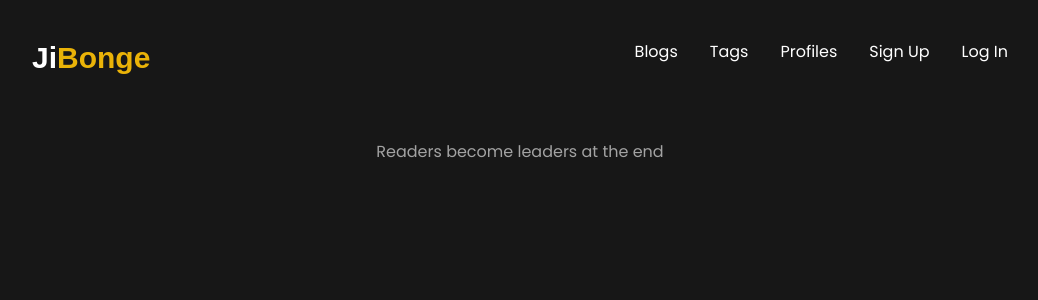
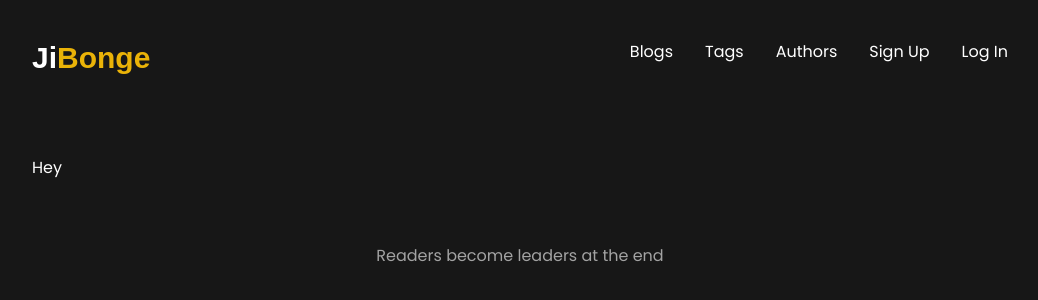
Before and after one commit to Mokowz/Jibonge-App, a Vue app in the folder frontend/app/: page /new/blog in a window 1280 px wide. Shown: the top 300 px of the page, without its empty margins (120-1158 px from the left). Built offline with nearby package versions, Linux system fonts and the light colour scheme; a web font is replaced by a local one.

Commit message:
Add link to new blogs

```diff
--- a/frontend/app/src/components/Navbar.vue
+++ b/frontend/app/src/components/Navbar.vue
@@ -10,7 +10,7 @@
         <div class="hidden md:flex space-x-8">
             <router-link class="" to="/blogs">Blogs</router-link>
             <router-link class="" to="/tags">Tags</router-link>
-            <router-link class="" to="/">Profiles</router-link>
+            <router-link class="" to="/">Authors</router-link>
 
             <!-- Buttons -->
             <div class="flex space-x-8" v-if="loggedInStatus()">
--- a/frontend/app/src/router/index.js
+++ b/frontend/app/src/router/index.js
@@ -31,7 +31,12 @@ const routes = [
     path: '/tags',
     name: 'tags',
     component: () => import('../views/Tags/Tags.vue')
-  }
+  },
+  {
+    path: '/new/blog',
+    name: 'newBlog',
+    component: () => import('../views/Blogs/NewBlog.vue')
+  },
 ]
 
 const router = createRouter({
--- a/frontend/app/src/views/Blogs/Blogs.vue
+++ b/frontend/app/src/views/Blogs/Blogs.vue
@@ -1,11 +1,25 @@
 <template>
     <!-- Flex Container -->
-    <div class="flex flex-col text-white container mx-auto p-10">
-      <!-- Heading -->
-      <div class="flex flex-col space-y-3 border-b border-slate-500 pb-6">
-        <h1 class="font-bold text-5xl">All Posts</h1>
-        <input type="search" v-model="searchInput" class=" rounded-md px-4 py-2 max-w-sm bg-darkGrey/15" placeholder="Search blogs" @input="searchBlogs">
+    <div class="flex flex-col text-white container mx-auto p-10 md:py-10 md:px-0">
+      <!-- Heading and Add Button -->
+      <div class="flex justify-between items-center w-full border-b border-slate-500 pb-6">
+        <!-- Heading -->
+        <div class="flex flex-col space-y-3">
+          <h1 class="font-bold text-5xl">All Posts</h1>
+          <input type="search" v-model="searchInput" class=" rounded-md px-4 py-2 max-w-sm bg-darkGrey/15" placeholder="Search blogs" @input="searchBlogs">
+        </div>
+
+        <!-- Add Blog -->
+        <div v-if="loggedIn()">
+          <router-link to="/new/blog" class="rounded-md px-4 py-2 bg-yellow-500/75 font-medium ">Add New Blog</router-link>
+        </div>
+
+        <!-- <div v-if="loggedIn()">
+          <button>Add New Blog</button>
+        </div> -->
+
       </div>
+
 
       <!-- Posts -->
       <Posts :search="searchValue" />
@@ -33,6 +47,10 @@ export default {
   methods: {
       searchBlogs() {
       this.searchValue = this.searchInput
+    },
+
+    loggedIn() {
+      return this.$store.state.loggedIn
     }
   }
 }
--- /dev/null
+++ b/frontend/app/src/views/Blogs/NewBlog.vue
@@ -0,0 +1,15 @@
+<template>
+  <div class="container mx-auto p-10 md:py-10 md:px-0">
+    Hey
+  </div>
+</template>
+
+<script>
+export default {
+
+}
+</script>
+
+<style>
+
+</style>
```
Also changed, not shown: 1 other file (tests, documents, lock files or other folders).
